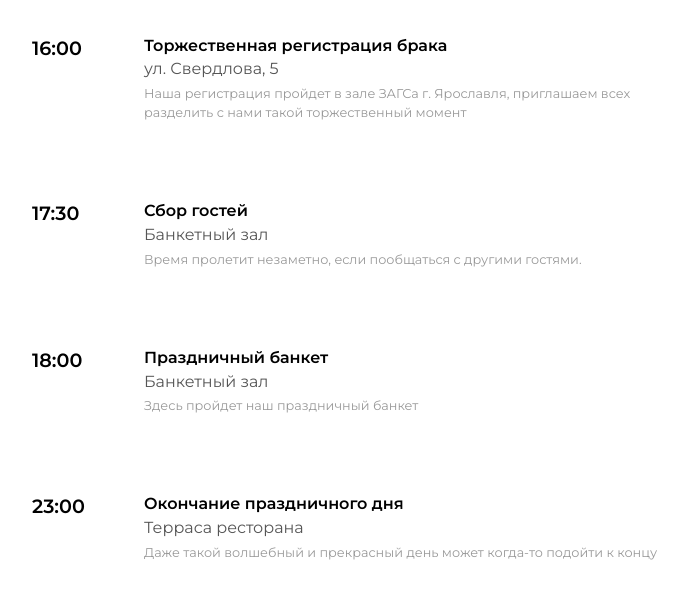
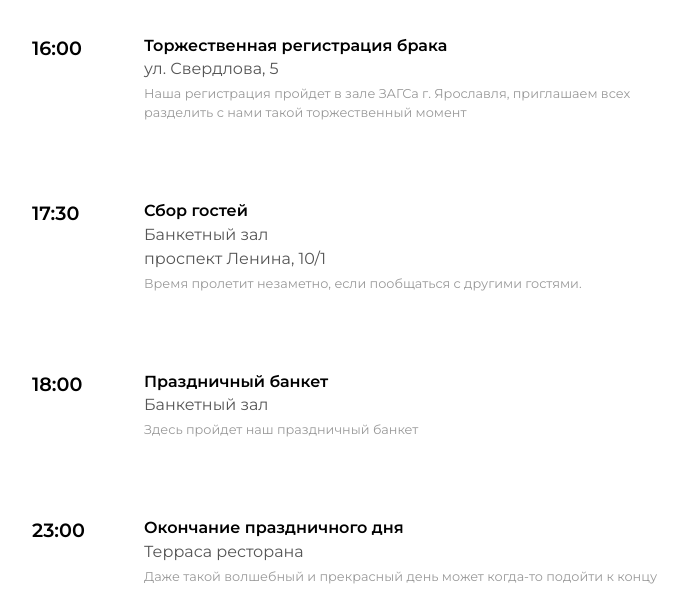
Before and after one commit to AMahonya/wedding-site, a Flask app: page / in a window 1280 px wide. Shown: the part 2410-3018 px from the top of the page, without its empty margins (282-969 px from the left). Run offline with Flask 3, Linux system fonts and the light colour scheme.

Commit message:
Чистый код без всякой ху

```diff
--- a/templates/index.html
+++ b/templates/index.html
@@ -129,6 +129,7 @@
                     <div class="schedule-desc">
                         <strong>Сбор гостей</strong>
                         <p>Банкетный зал</p>
+                        <p>проспект Ленина, 10/1</p>
                         <small>Время пролетит незаметно, если пообщаться с другими гостями.</small>
                     </div>
                 </div>
```
